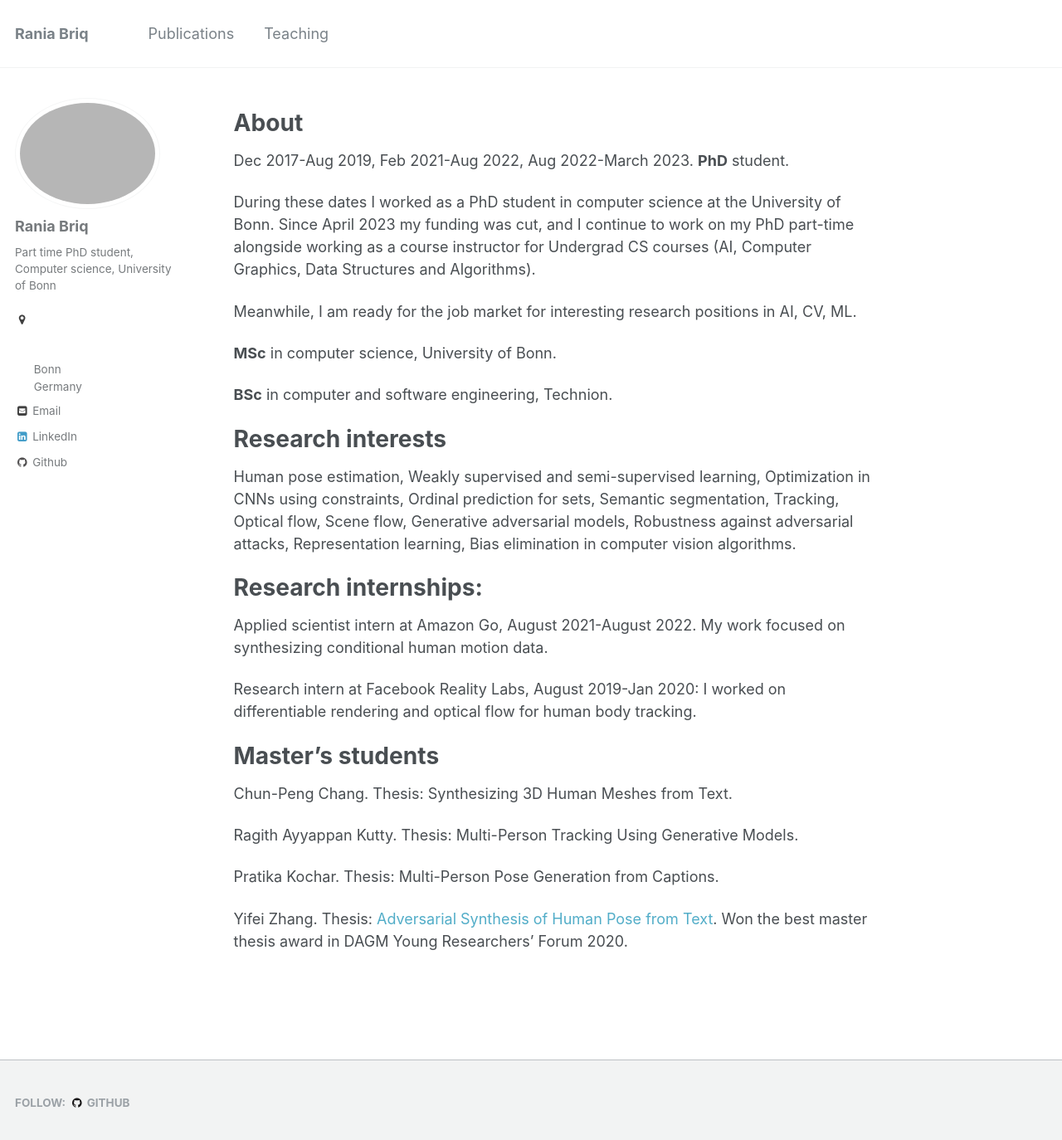
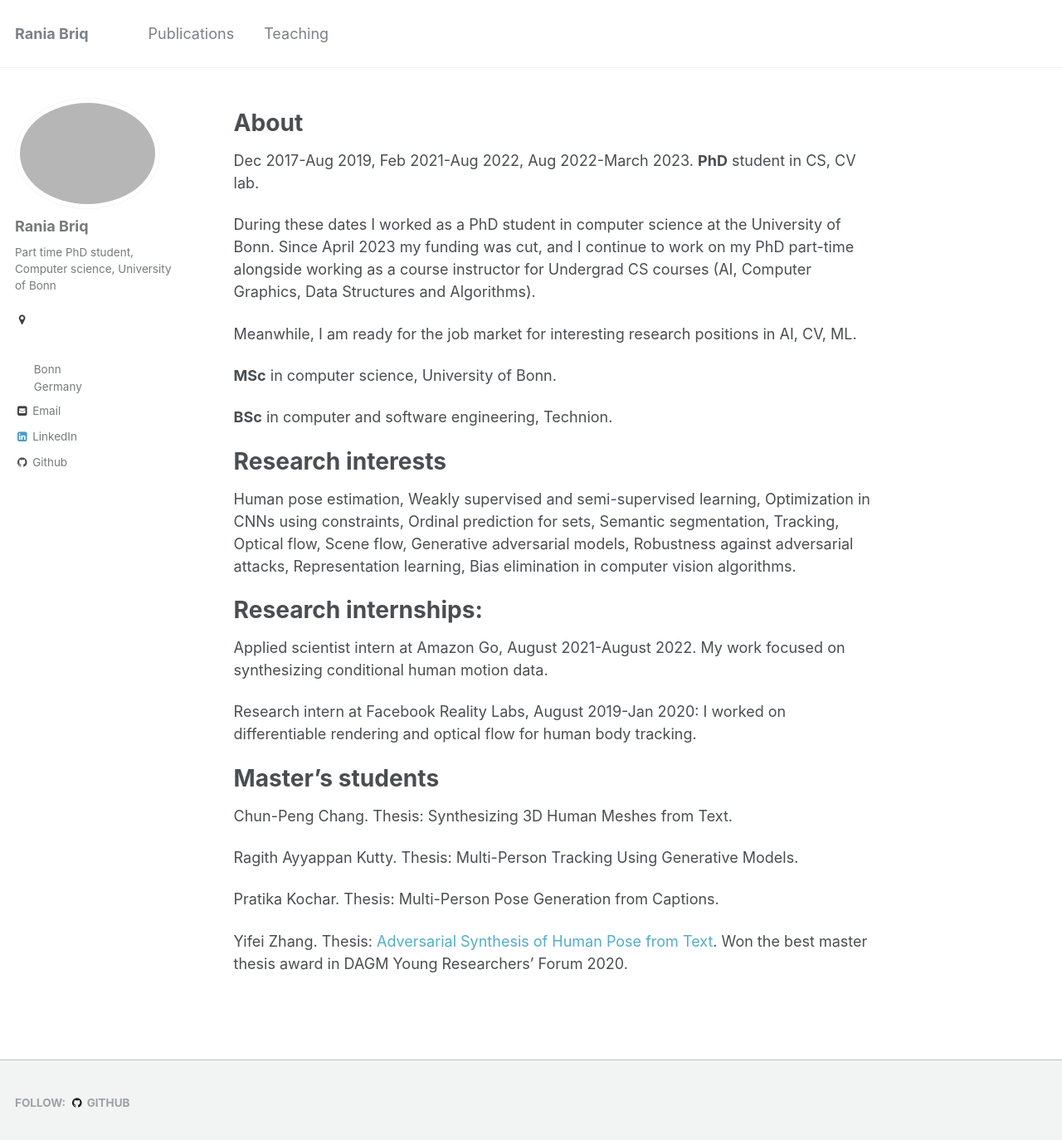
Before and after one commit to briqr/briqr.github.io, a Jekyll site: the page built from _pages/about.md, in a window 1280 px wide and 1387 px high. Shown: the top 1374 px of the window at 83% size. Built offline with Jekyll 4.4.1, drawn with Linux system fonts in a browser that asks for light colours.

Commit message:
Update about.md

```diff
--- a/_pages/about.md
+++ b/_pages/about.md
@@ -15,7 +15,7 @@ redirect_from:
 
 About
 ======
-Dec 2017-Aug 2019, Feb 2021-Aug 2022, Aug 2022-March 2023. **PhD** student.
+Dec 2017-Aug 2019, Feb 2021-Aug 2022, Aug 2022-March 2023. **PhD** student in CS, CV lab.
 
 During these dates I worked as a PhD student in computer science at the University of Bonn. Since April 2023 my funding was cut, and I continue to work on my PhD part-time alongside working as a course instructor for Undergrad CS courses (AI, Computer Graphics, Data Structures and Algorithms).
 
```
